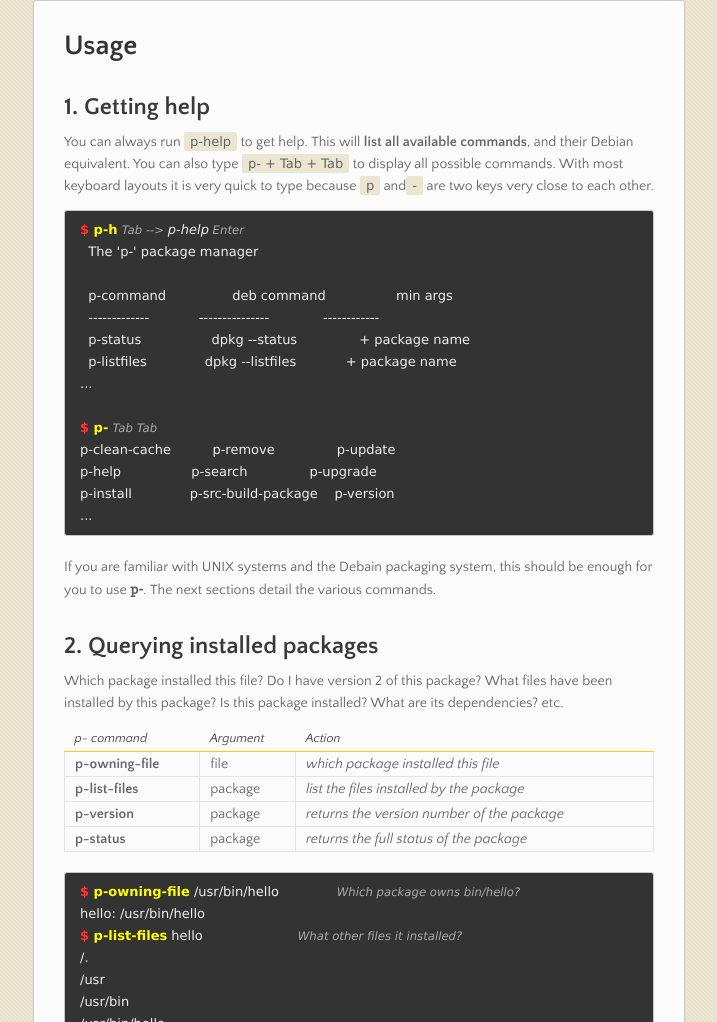
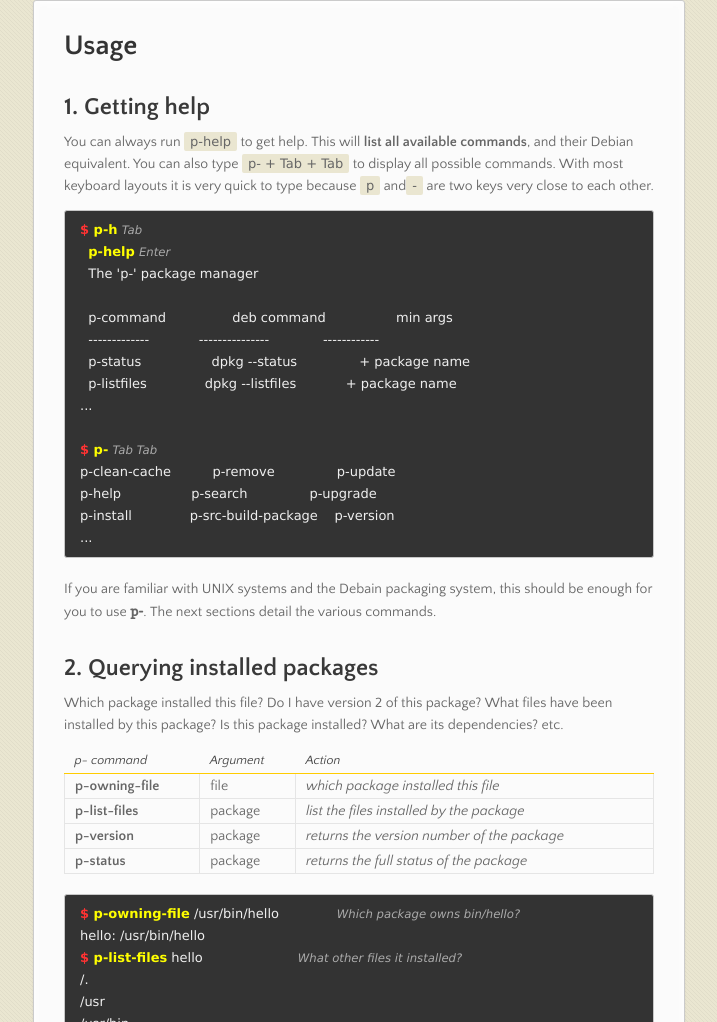
Before and after one commit to oluc/p-, a plain HTML site: page index.html in a window 1280 px wide. Shown: the part 2886-3908 px from the top of the page, without its empty margins (282-999 px from the left). Drawn offline with nearby package versions, Linux system fonts and the light colour scheme.

Commit message:
minor update

```diff
--- a/index.html
+++ b/index.html
@@ -206,7 +206,8 @@ h2.ol.end    { counter-reset     : li-h3;}
    With most keyboard layouts it is very quick to type because <code>p</code> and<code>-</code> are two keys very close to each other.
 </p>
 <pre><code
-><b><em>p-h</em></b> <i>Tab --> <code>p-help</code> Enter</i>
+><b><em>p-h</em></b> <i>Tab</i>
+  <em>p-help</em></b> <i>Enter</i>
   The 'p-' package manager
 
   p-command                deb command                 min args
```
